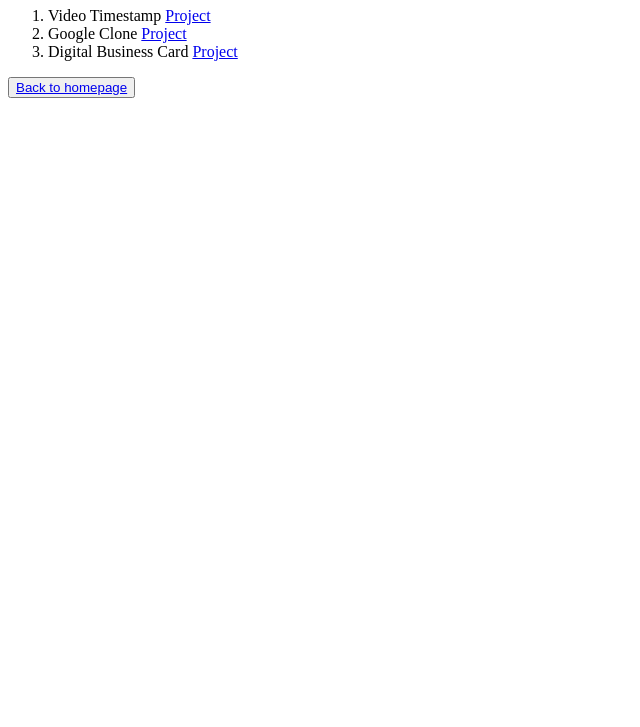
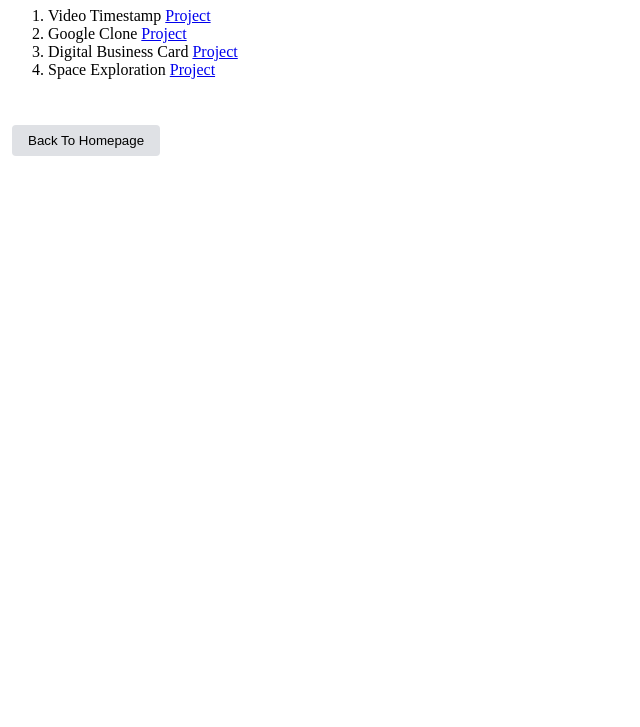
Before and after one commit to KuunaK/study-projects, a plain HTML site: page work.html in a window 1280 px wide. Shown: the part 73-800 px from the top of the page, without its empty margins (0-640 px from the left). Drawn offline with Linux system fonts and the light colour scheme.

Commit message:
Add updated files via upload

```diff
--- a/Resources/CSS/businessCard.css
+++ b/Resources/CSS/businessCard.css
@@ -3,6 +3,7 @@
 body {
     margin: 20px;
     font-family: Quicksand, sans-serif;
+    text-align: center;
 }
 
 .avatar {
@@ -24,3 +25,17 @@
 .border-blue {
     border: 1px dotted darkslateblue;
 }
+
+.btn {
+    margin-left: 4px;
+    margin-right: 4px;
+    margin-top: 30px;
+    background: #dfe1e5;
+    border: none;
+    padding-top: 8px;
+    padding-bottom: 8px;
+    padding-left: 16px;
+    padding-right: 16px;
+    border-radius: 4px;
+    cursor: pointer;
+}
--- a/Resources/CSS/googleClone.css
+++ b/Resources/CSS/googleClone.css
@@ -36,6 +36,7 @@
     padding-left: 16px;
     padding-right: 16px;
     border-radius: 4px;
+    cursor: pointer;
 }
 
 .btn-wrapper {
@@ -43,7 +44,7 @@
     justify-content: center;
 }
 
-.homepage {
+.projects {
     display: block;
     margin: 30px;
 }
--- a/Resources/CSS/index.css
+++ b/Resources/CSS/index.css
@@ -8,6 +8,10 @@
     display: block;
     padding-bottom: 40px;
     text-align: center;
+}
+
+.header p {
+    text-shadow: 0 0 5px pink ;
 }
 
 .projects {
--- /dev/null
+++ b/Resources/CSS/space.css
@@ -0,0 +1,67 @@
+@import url('https://fonts.googleapis.com/css2?family=Orbitron:wght@400..900&display=swap');
+
+body {
+    color: white;
+    background-color: black;
+    text-align: center;
+    font-family: Orbitron, sans-serif;
+    font-weight: bold;
+    margin: 0;
+}
+
+.main {
+    background-image: linear-gradient(
+        rgba(0, 0, 0, 0.2),
+        rgba(0, 0, 0, 0.2)
+      ), url("../Images/S0ziTG.gif");
+    background-size: cover;
+    background-repeat: no-repeat;
+    background-position: center;
+    padding: 30px;
+}
+
+.main h1 {
+    text-shadow: 0px 0px 5px white;
+}
+
+.btn {
+    padding: 6px 12px;
+    margin: 0px 20px;
+    background: white;
+    border: none;
+    font-family: inherit;
+    font-weight: inherit;
+    transition: all 0.5s;
+    cursor: pointer;
+}
+
+a .btn {
+    text-decoration: underline;
+}
+.underline {
+    text-decoration: underline;
+}
+
+#main-logo {
+    width: 300px;
+}
+
+h1 {
+    margin-bottom: 150px;
+}
+
+h3 {
+    font-size: 40px;
+    color: black;
+    text-shadow: 0px 0px 10px white;
+    transition: all 0.5s;
+    cursor: pointer;
+}
+
+.btn:hover {
+    text-shadow: 0px 0px 5px black;
+}
+
+.tnc:hover {
+    text-shadow: 0px 0px 30px lightskyblue;
+}
--- /dev/null
+++ b/Resources/CSS/timeStamp.css
@@ -0,0 +1,13 @@
+.btn {
+    margin-left: 4px;
+    margin-right: 4px;
+    margin-top: 30px;
+    background: #dfe1e5;
+    border: none;
+    padding-top: 8px;
+    padding-bottom: 8px;
+    padding-left: 16px;
+    padding-right: 16px;
+    border-radius: 4px;
+    cursor: pointer;
+}
--- /dev/null
+++ b/Resources/CSS/work.css
@@ -0,0 +1,13 @@
+.btn {
+    margin-left: 4px;
+    margin-right: 4px;
+    margin-top: 30px;
+    background: #dfe1e5;
+    border: none;
+    padding-top: 8px;
+    padding-bottom: 8px;
+    padding-left: 16px;
+    padding-right: 16px;
+    border-radius: 4px;
+    cursor: pointer;
+}
--- a/work.html
+++ b/work.html
@@ -3,15 +3,17 @@
 <head>
     <meta charset="UTF-8">
     <meta name="viewport" content="width=device-width, initial-scale=1.0">
-    <title>Document</title>
+    <title>Projects</title>
+    <link rel="stylesheet" href="Resources/CSS/work.css">
 </head>
 <body>
-    <h1>Hello</h1>
+    <h1>Project List</h1>
     <ol>
         <li>Video Timestamp <a href="Timestamp.html">Project</a></li>
         <li>Google Clone <a href="googleClone.html">Project</a></li>
         <li>Digital Business Card <a href="BusinessCard.html">Project</a></li>
+        <li>Space Exploration <a href="space.html">Project</a></li>
     </ol>
-    <button><a href="index.html">Back to homepage</a></button>
+    <a href="index.html" class="homepage"><button class="btn">Back To Homepage</button></a>
 </body>
 </html>
```
Also changed, not shown: BusinessCard.html (+1 -0 lines), Timestamp.html (+4 -3 lines), googleClone.html (+1 -1 lines), index.html (+1 -1 lines), space.html (added, +18 -0 lines), Resources/Images/galaxy.webp (added), Resources/Images/nasa-large.jpg (added), Resources/Images/nasa-medium.jpg (added), Resources/Images/spaceX-logo.png (added), 2 other files.
